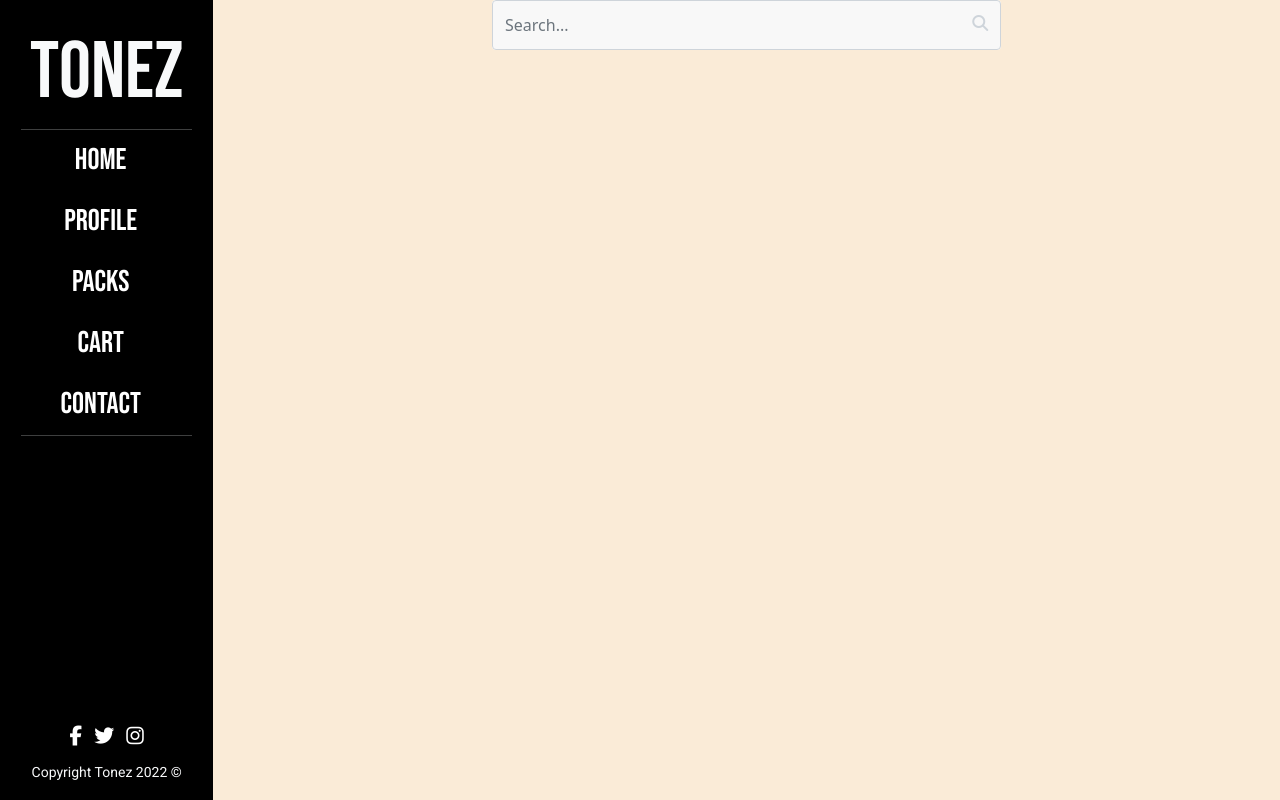
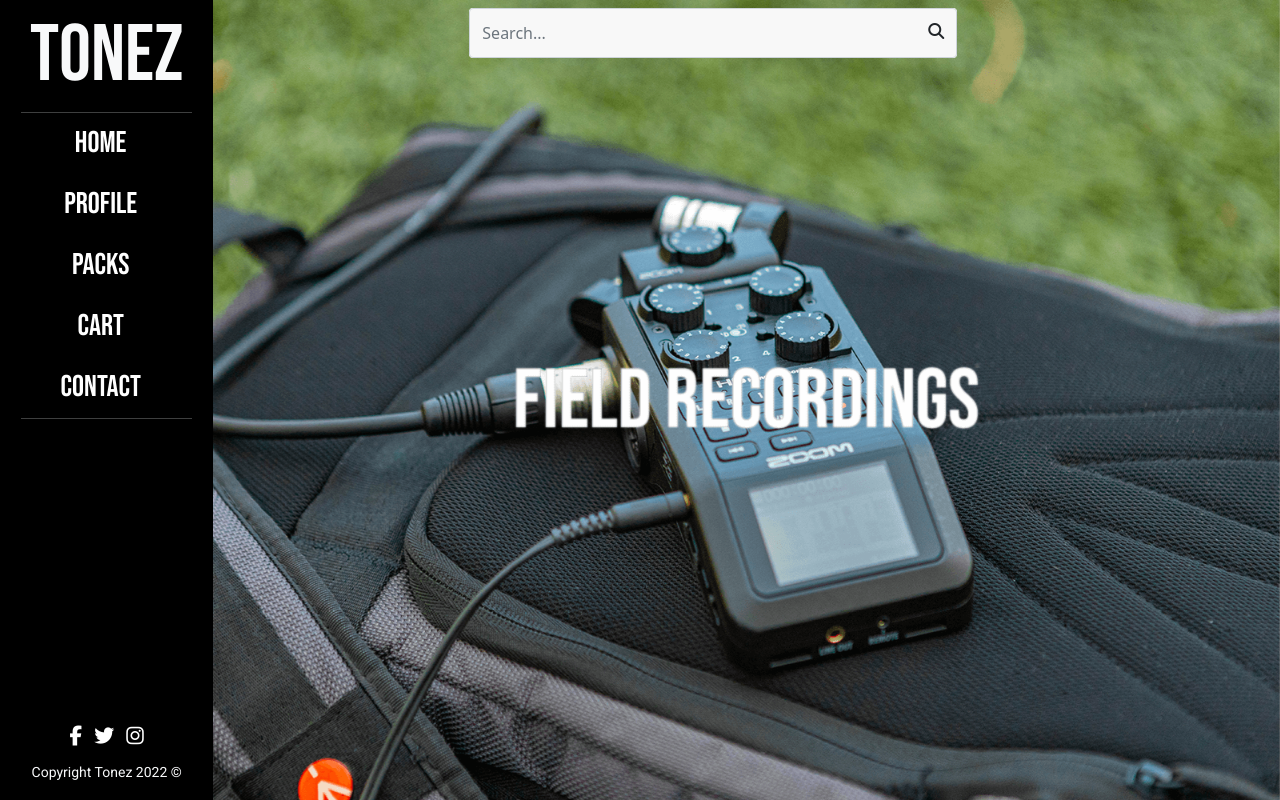
Before and after one commit to hollownotempty/Portfolio_5_Tonez, a Django app: page / in a window 1280 px wide. Run offline with Django 3.2, Linux system fonts and the light colour scheme; some libraries are stand-ins or nearby versions.

Commit message:
Home page finished

```diff
--- a/Tonez/settings.py
+++ b/Tonez/settings.py
@@ -148,6 +148,9 @@ USE_TZ = True
 STATIC_URL = '/static/'
 STATICFILES_DIRS = (os.path.join(BASE_DIR, 'static'),)
 
+MEDIA_URL = '/media/'
+MEDIA_ROOT = os.path.join(BASE_DIR, 'media/')
+
 # Default primary key field type
 # https://docs.djangoproject.com/en/3.2/ref/settings/#default-auto-field
 
--- a/home/templates/home/index.html
+++ b/home/templates/home/index.html
@@ -1,8 +1,9 @@
 {% extends "base.html" %}
 {% load static %}
 
+{% block extra_title %}| Home{% endblock %}
 {% block content %}
-<div id="search-bar" class="row d-flex justify-content-center ">
+<div id="search-bar" class="row d-flex justify-content-center my-2">
     <div class="col-md-6">
         <div class="card">
             <div class="input-box"> <input type="text" class="form-control" placeholder="Search..."> <i class="fa fa-search"></i> </div>
@@ -10,5 +11,12 @@
     </div>
 </div>
 
+<div id="carouselExampleSlidesOnly" class="carousel slide" data-bs-ride="carousel">
+  <div class="carousel-inner">
+    <a href="#"><div class="carousel-item item-1 active"></div></a>
+    <a href="#"><div class="carousel-item item-2"></div></a>
+    <a href="#"><div class="carousel-item item-3"></div></a>
+  </div>
+</div>
 
 {% endblock %}
--- a/static/css/base.css
+++ b/static/css/base.css
@@ -14,7 +14,6 @@ p {
 
 #logo {
     font-family: 'Bebas Neue', sans-serif;
-    margin-top: 25px;
 }
 
 .nav-link {
@@ -60,16 +59,11 @@ footer a {
 
 #page-content {
     background-color: antiquewhite;
-}
-
-/* ------------------- Search Bar */
-
-body {
-    background-color: #eee
+    padding: 0;
 }
 
 .card {
-    background-color: #fff;
+    /* background-color: #fff; */
     border: none
 }
 
@@ -81,12 +75,12 @@ body {
     position: absolute;
     right: 13px;
     top: 15px;
-    color: #ced4da
+    /* color: #ced4da */
 }
 
 .form-control {
     height: 50px;
-    background-color: #eeeeee69
+    background-color: #eeeeee69;
 }
 
 .form-control:focus {
@@ -114,3 +108,45 @@ body {
 .list small {
     color: #dedddd
 }
+
+
+/* ------------------------- Carousel */
+
+.carousel-item{
+    height: 100vh;
+    width: 100%;
+}
+
+.carousel-inner a:hover {
+    opacity: 1;
+}
+
+.item-1 {
+    background-image: url('../../media/images/fr_large.png');
+}
+
+.item-2 {
+    background-image: url('../../media/images/hs_large.png');
+}
+
+.item-3 {
+    background-image: url('../../media/images/mg_large.png');
+}
+
+.item-1,
+.item-2,
+.item-3 {
+    background-repeat:no-repeat;
+    background-position:center center;
+    background-size: cover;
+}
+
+
+/* ------------------------- Search Bar */
+
+#search-bar {
+    position: absolute;
+    z-index: 10000;
+    top: 0;
+    width: 80%;
+}
--- a/templates/allauth/base.html
+++ b/templates/allauth/base.html
@@ -51,12 +51,12 @@
 
         <div id="main-nav" class="row">
             <div class="align-middle">
-              <h1 id="logo" class="display-1">Tonez</h1>
+              <h1 id="logo" class="display-1 my-2">Tonez</h1>
             </div>
             <hr>
             <ul class="nav flex-column nav-fill">
               <li class="nav-item">
-                <a class="nav-link" href="#">Home</a>
+                <a class="nav-link" href="{% url 'home' %}">Home</a>
               </li>
               <li class="nav-item">
                 <a class="nav-link" href="#">Profile</a>
```
Also changed, not shown: media/images/fr_large.png (added), media/images/fr_small.png (added), media/images/hs_large.png (added), media/images/hs_small.png (added), media/images/mg_large.png (added), media/images/mg_small.png (added).
